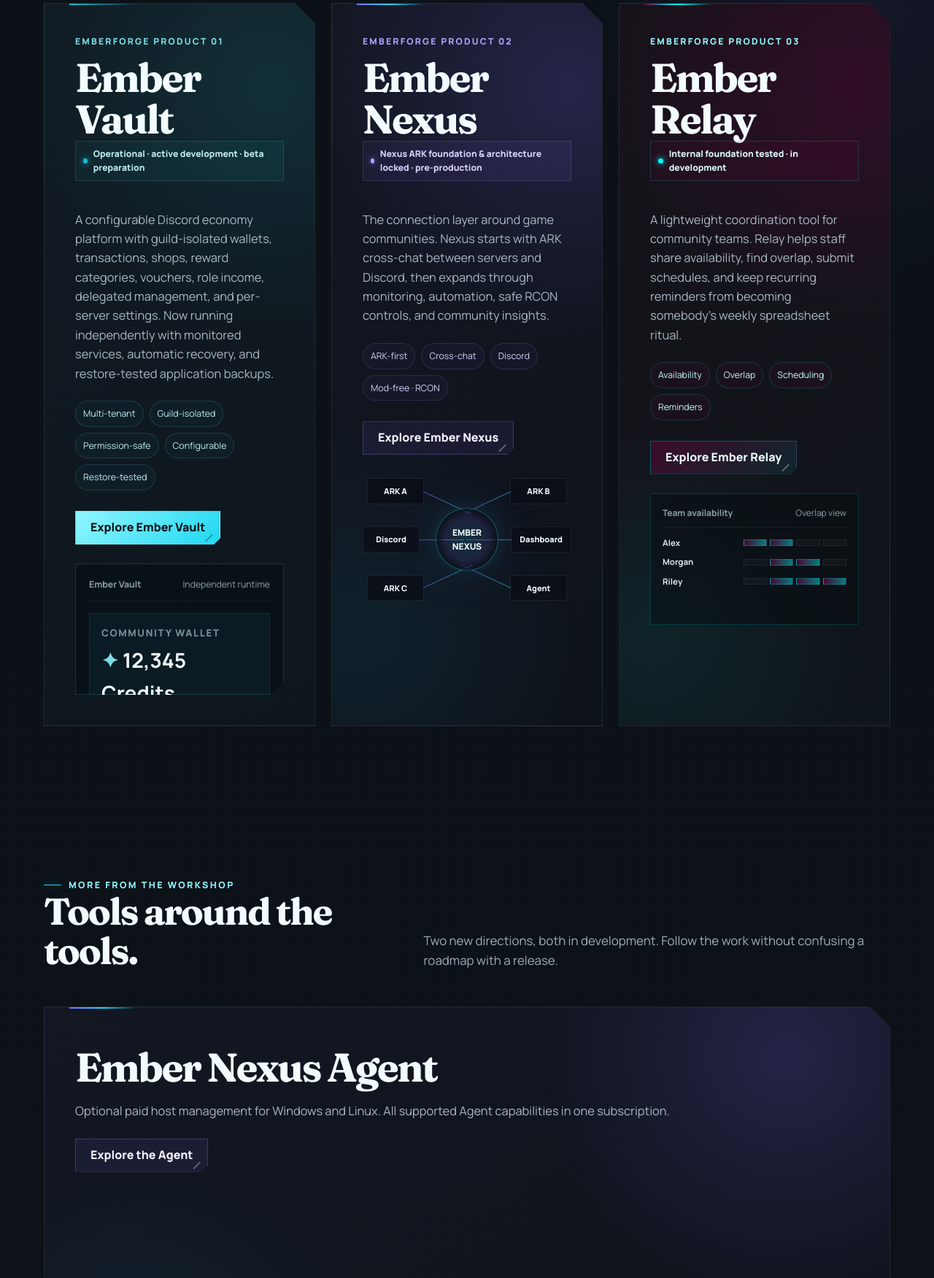
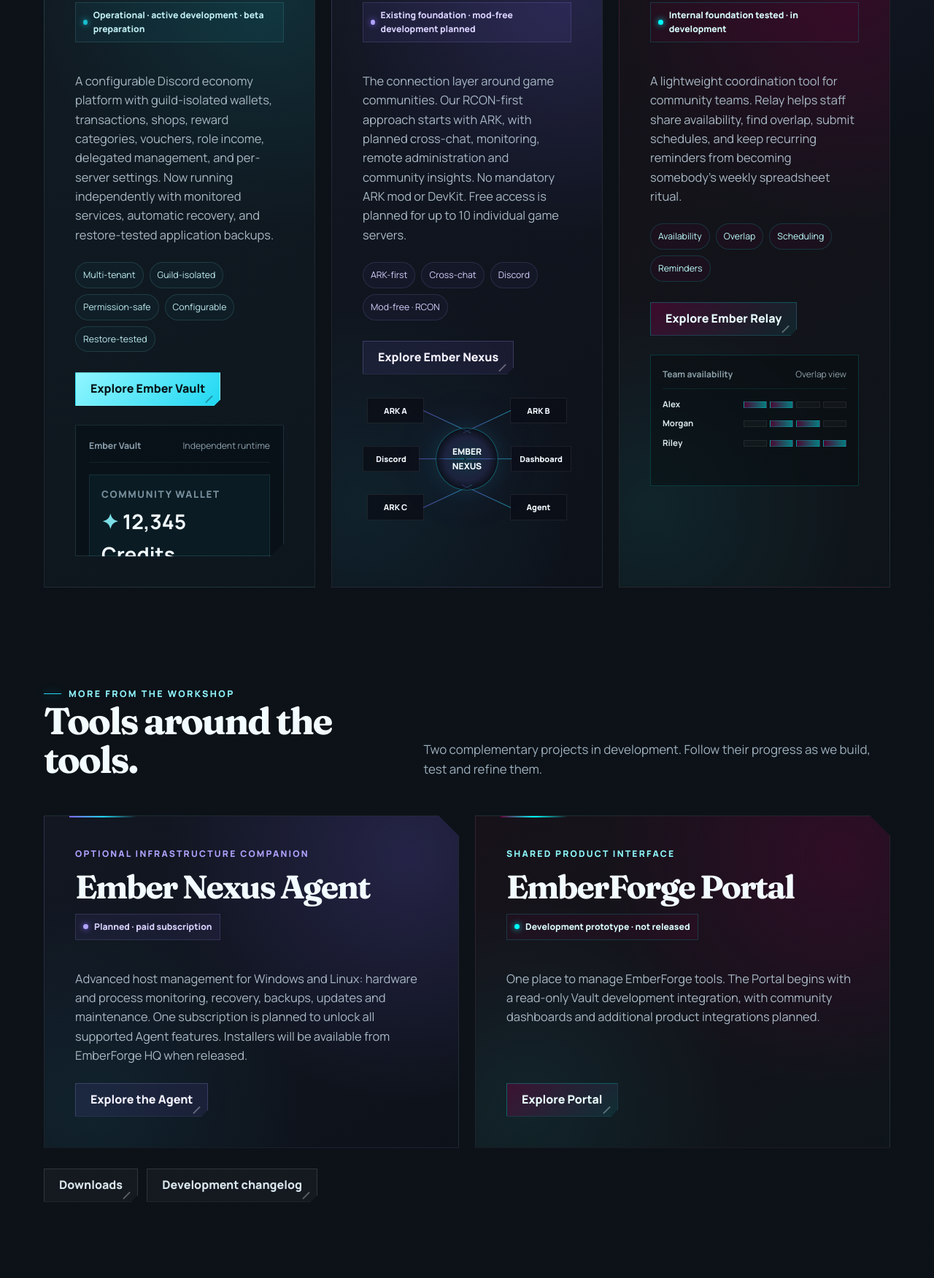
Before and after one commit to EmberForgeHQ/emberforge-site, a plain HTML site: page index.html in a window 1280 px wide. Shown: the part 1049-2800 px from the top of the page at 73% size. Drawn offline with Linux system fonts and the light colour scheme.

Commit message:
fixed for main page

```diff
--- a/index.html
+++ b/index.html
@@ -4,7 +4,7 @@
   <meta charset="utf-8" />
   <meta name="viewport" content="width=device-width, initial-scale=1" />
   <meta name="theme-color" content="#0c1218" />
-  <meta name="description" content="EmberForge builds practical community tools shaped by real use, including Ember Vault, Ember Nexus, and Ember Relay." />
+  <meta name="description" content="EmberForge builds practical community tools shaped by real use, including Ember Vault, Ember Nexus, Ember Relay, Nexus Agent and EmberForge Portal." />
   <title>EmberForge | Community tools, built in the Forge</title>
   <style>
     @import url('https://fonts.googleapis.com/css2?family=Fraunces:opsz,wght@9..144,600;9..144,700;9..144,800&family=Manrope:wght@400;500;600;700;800&display=swap');
@@ -340,6 +340,21 @@
       *{scroll-behavior:auto!important;transition-duration:.01ms!important;animation-duration:.01ms!important}
       .reveal{opacity:1;transform:none}
     }
+
+    /* Homepage refresh: preserve the Forge visual language. */
+    .hero{grid-template-columns:1.15fr .85fr;min-height:540px;padding:52px 0 64px}
+    .hero h1{font-size:clamp(2.8rem,4.65vw,4.7rem);text-wrap:initial}
+    .nav-links a.nav-cta,.nav-links a.nav-cta:hover{color:#051217}
+    .forge-visual{transform:none;min-width:0}
+    .platform-section{padding-top:28px}
+    .platform-grid{display:grid;grid-template-columns:repeat(2,minmax(0,1fr));gap:22px}
+    .platform-grid .product-card{min-height:0;display:flex;flex-direction:column;align-items:flex-start}
+    .platform-grid .product-name{font-size:clamp(2rem,3.5vw,3.4rem);margin-bottom:14px}
+    .platform-grid .btn{margin-top:auto}
+    .products-grid .product-name{font-size:clamp(2rem,3vw,3.2rem);margin-bottom:12px}
+    a:focus-visible{outline:2px solid #00ffff;outline-offset:4px}
+    @media(max-width:900px){.hero{grid-template-columns:1fr;min-height:0}.platform-grid{grid-template-columns:1fr}.nav-inner{flex-wrap:wrap;gap:8px;padding:8px 0}.nav-links{flex-wrap:wrap;gap:12px}.nav-links a:not(.nav-cta){display:inline-block}.nav-links .nav-cta{display:none}}
+    @media(max-width:620px){.hero h1{font-size:clamp(2.5rem,10vw,3.5rem)}.nav-links a{font-size:.82rem}.forge-visual{min-height:0}.hero{padding:40px 0 60px}}
   </style>
 </head>
 
@@ -353,9 +368,9 @@
 
       <div class="nav-links" aria-label="Primary navigation">
         <a href="/#products">Projects</a>
-        <a href="/#why">How we build</a>
+        <a href="/downloads.html">Downloads</a>
+        <a href="/changelog.html">Changelog</a>
         <a href="/creator.html">Meet the Creator</a>
-        <a href="/#behind">Behind the Forge</a>
         <a class="nav-cta" href="https://discord.gg/WRv4fGv2PG">Join EmberForge HQ</a>
       </div>
     </div>
@@ -379,7 +394,7 @@
           <div class="spark-line"></div>
           <span class="mini">Built in the Forge</span>
           <strong>Useful tools.<br>Human decisions.</strong>
-          <p>Built, tested, refined, and occasionally argued with. Ember Vault is operational on dedicated EmberForge infrastructure, Nexus ARK has its foundation and architecture locked, Ember Relay is taking shape from our existing coordination tooling, and EmberForge HQ is officially open for humans.</p>
+          <p>Built, tested, refined, and occasionally argued with. Vault is operational, Relay has a tested internal foundation, and Nexus is moving toward mod-free game server connectivity. Our optional Nexus Agent and shared EmberForge Portal are in development.</p>
           <div class="forge-seam" aria-hidden="true"></div>
           <div class="build-chip"><i></i> Workshop status: actively building</div>
         </div>
@@ -432,8 +447,8 @@
           <article class="product-card nexus reveal">
             <div class="product-kicker">EmberForge Product 02</div>
             <h3 class="product-name">Ember Nexus</h3>
-            <div class="status-pill"><i></i>Nexus ARK foundation &amp; architecture locked · pre-production</div>
-            <p class="product-desc">The connection layer around game communities. Nexus starts with ARK cross-chat between servers and Discord, then expands through monitoring, automation, safe RCON controls, and community insights.</p>
+            <div class="status-pill"><i></i>Existing foundation · mod-free development planned</div>
+            <p class="product-desc">The connection layer around game communities. Our RCON-first approach starts with ARK, with planned cross-chat, monitoring, remote administration and community insights. No mandatory ARK mod or DevKit. Free access is planned for up to 10 individual game servers.</p>
 
             <div class="tag-row" aria-label="Ember Nexus highlights">
               <span class="tag">ARK-first</span>
@@ -491,8 +506,17 @@
       </div>
     </section>
 
-    <section class="section"><div class="shell"><div class="section-head"><div><div class="eyebrow">More from the workshop</div><h2>Tools around the tools.</h2></div><p>Two new directions, both in development. Follow the work without confusing a roadmap with a release.</p></div><div class="product-grid"><article class="product-card nexus"><h3 class="product-name">Ember Nexus Agent</h3><p class="product-desc">Optional paid host management for Windows and Linux. All supported Agent capabilities in one subscription.</p><a class="btn nexus-btn" href="/ember-nexus-agent.html">Explore the Agent</a></article><article class="product-card vault"><h3 class="product-name">EmberForge Portal</h3><p class="product-desc">A shared web interface for EmberForge products, starting with a read-only development integration for Vault.</p><a class="btn" href="/emberforge-portal.html">Explore Portal</a></article></div><p><a href="/downloads.html">Downloads</a> · <a href="/changelog.html">Development changelog</a></p></div></section>
-<section id="why">
+    <section id="platform" class="platform-section">
+      <div class="shell">
+        <div class="section-head"><div><div class="eyebrow">More from the workshop</div><h2>Tools around the tools.</h2></div><p>Two complementary projects in development. Follow their progress as we build, test and refine them.</p></div>
+        <div class="platform-grid">
+          <article class="product-card nexus"><div class="product-kicker">Optional infrastructure companion</div><h3 class="product-name">Ember Nexus Agent</h3><div class="status-pill"><i></i>Planned · paid subscription</div><p class="product-desc">Advanced host management for Windows and Linux: hardware and process monitoring, recovery, backups, updates and maintenance. One subscription is planned to unlock all supported Agent features. Installers will be available from EmberForge HQ when released.</p><a class="btn nexus-btn" href="/ember-nexus-agent.html">Explore the Agent</a></article>
+          <article class="product-card relay"><div class="product-kicker">Shared product interface</div><h3 class="product-name">EmberForge Portal</h3><div class="status-pill"><i></i>Development prototype · not released</div><p class="product-desc">One place to manage EmberForge tools. The Portal begins with a read-only Vault development integration, with community dashboards and additional product integrations planned.</p><a class="btn relay-btn" href="/emberforge-portal.html">Explore Portal</a></article>
+        </div>
+        <div class="hero-actions"><a class="btn secondary" href="/downloads.html">Downloads</a><a class="btn secondary" href="/changelog.html">Development changelog</a></div>
+      </div>
+    </section>
+    <section id="why">
       <div class="shell">
         <div class="section-head reveal">
           <div>
@@ -572,11 +596,16 @@
         <h3>Products</h3>
         <a href="/ember-vault.html">Ember Vault</a>
         <a href="/ember-nexus.html">Ember Nexus</a>
+        <a href="/ember-relay.html">Ember Relay</a>
+        <a href="/ember-nexus-agent.html">Ember Nexus Agent</a>
+        <a href="/emberforge-portal.html">EmberForge Portal</a>
       </div>
 
       <div class="footer-column">
         <h3>Help</h3>
-        <a href="/support.html">Support</a><a href="/downloads.html">Downloads</a><a href="/changelog.html">Changelog</a>
+        <a href="/support.html">Support</a>
+        <a href="/downloads.html">Downloads</a>
+        <a href="/changelog.html">Changelog</a>
         <a href="/security.html">Security</a>
         <a href="mailto:support@emberforgehq.com">Contact</a>
       </div>
```
